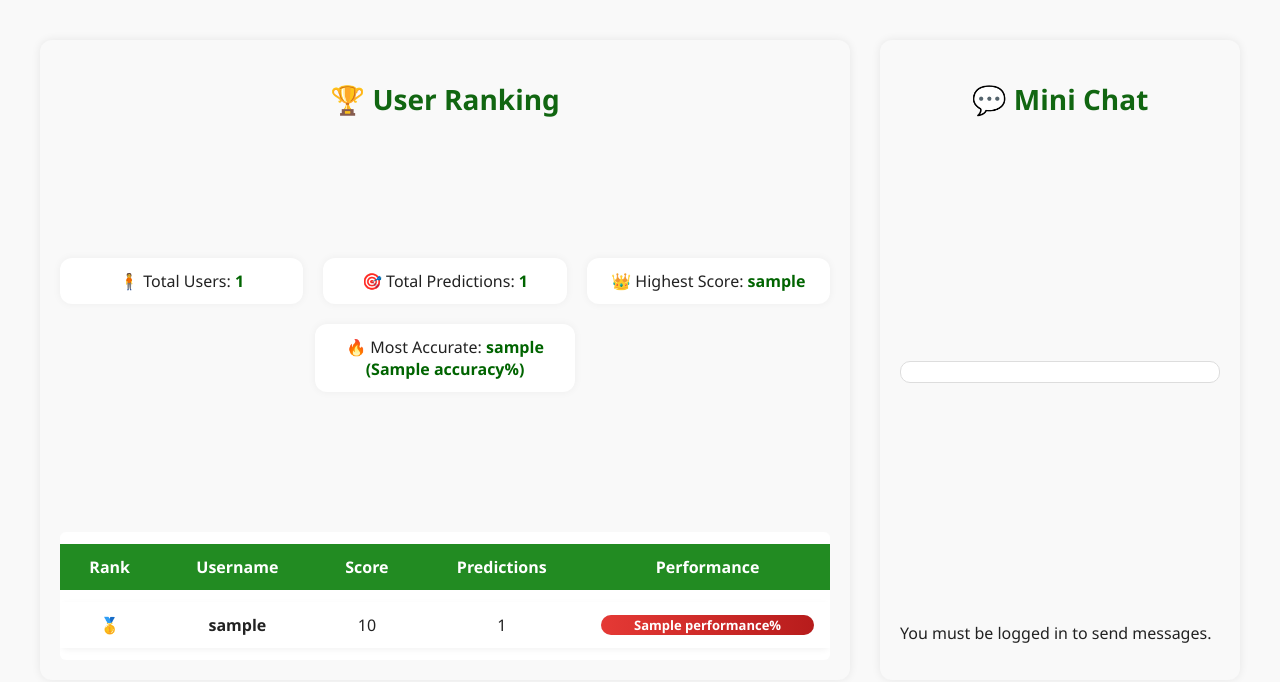
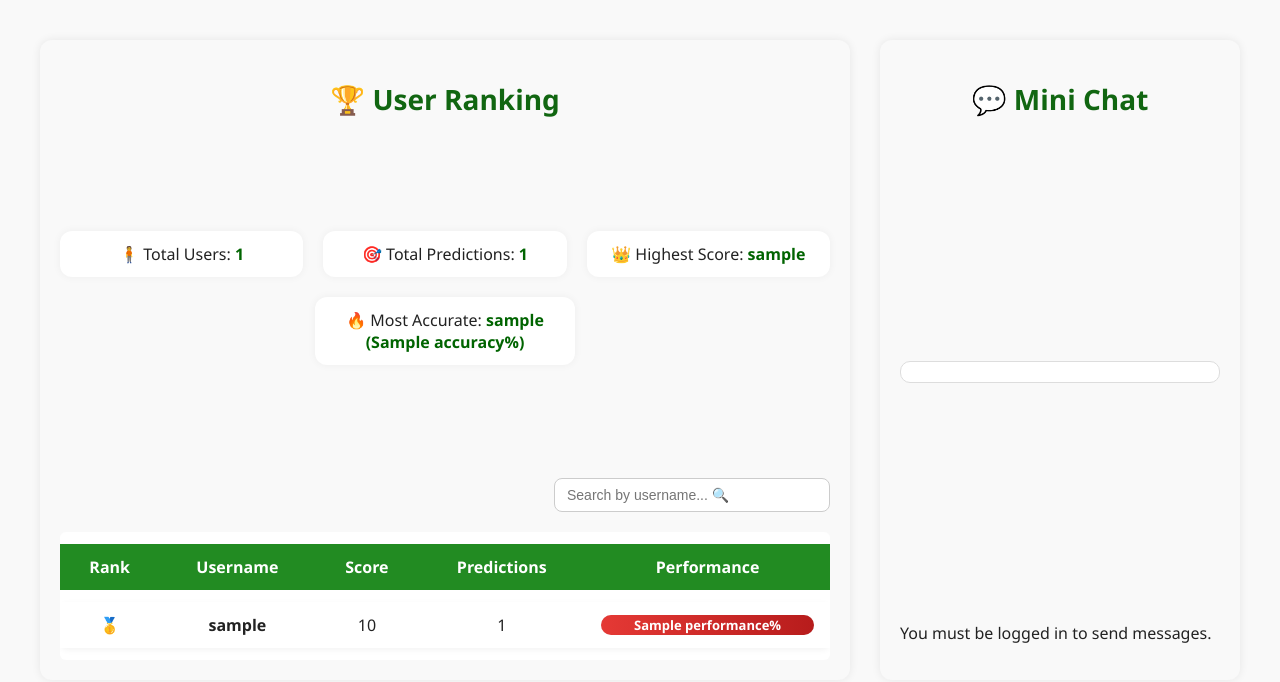
Before and after one commit to ArezooGoshtasbi/football-mania, a Django app: template football/templates/football/user_ranking.html in a window 1280 px wide. Shown: the part 54-736 px from the top of the page. Run offline with Django 5.2, Linux system fonts and the light colour scheme; tables that the repository leaves empty hold one stand-in row (values such as "Sample post"); the template is opened without the code that fills it: values that come from a table or form of the project are taken from there, most other values are stand-ins (such as "Sample title", 1, 10 or a date in 2020).

Commit message:
add search bar for ranking table

```diff
--- /dev/null
+++ b/football/static/football/js/user_ranking.js
@@ -0,0 +1,19 @@
+document.addEventListener("DOMContentLoaded", () => {
+    const searchInput = document.getElementById("search-input");
+    const rows = document.querySelectorAll(".user-ranking-table tbody tr");
+
+    searchInput.addEventListener("input", function () {
+      const query = this.value.toLowerCase();
+
+      rows.forEach(row => {
+        const usernameCell = row.querySelector(".username");
+        const username = usernameCell.textContent.toLowerCase();
+
+        if (username.includes(query)) {
+          row.style.display = "";
+        } else {
+          row.style.display = "none";
+        }
+      });
+    });
+  });
--- a/football/static/football/user_ranking.css
+++ b/football/static/football/user_ranking.css
@@ -72,7 +72,18 @@
   color: #006400;
   font-weight: 700;
 }
+.search-box {
+  text-align: right;
+  margin-bottom: 20px;
+}
 
+#search-input {
+  padding: 8px 12px;
+  border: 1px solid #ccc;
+  border-radius: 8px;
+  width: 250px;
+  font-size: 14px;
+}
 .user-ranking-table {
   width: 100%;
   border-collapse: separate;
--- a/football/templates/football/user_ranking.html
+++ b/football/templates/football/user_ranking.html
@@ -18,6 +18,9 @@
         <div class="stat-item">🔥 Most Accurate: <strong>{{ top_accuracy.username }} ({{ top_accuracy.accuracy }}%)</strong></div>
       </div>
      <div class="user-ranking-table-wrapper">
+      <div class="search-box">
+        <input type="text" id="search-input" placeholder="Search by username... 🔍">
+      </div>
         <table class="user-ranking-table">
             <thead>
                 <tr>
@@ -82,5 +85,7 @@
        </div>
     </section>
   </div>
-  <script src="{% static 'football/mini_chat.js' %}"></script>
+  <script src="{% static 'football/js/mini_chat.js' %}"></script>
+  <script src="{% static 'football/js/user_ranking.js' %}"></script>
+
 {% endblock %}
```
Also changed, not shown: football/static/football/js/mini_chat.js (renamed from football/static/football/mini_chat.js).
